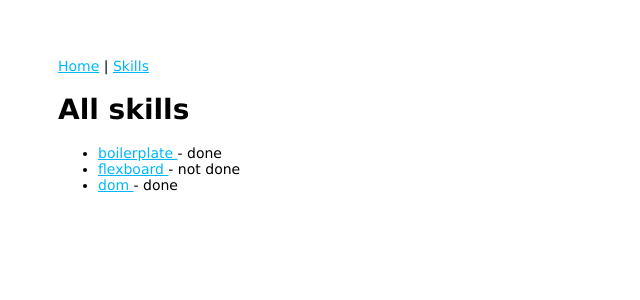
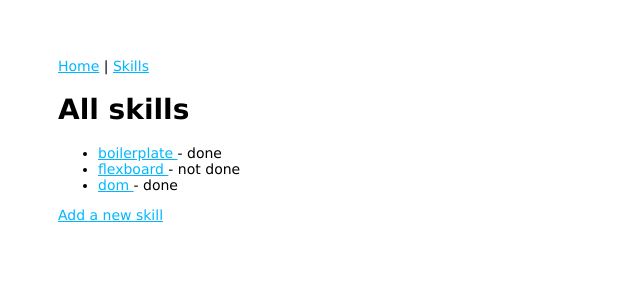
Before and after one commit to harkirats043/express-dev-skills, a Node server app: page /skills in a window 1280 px wide. Shown: the top 300 px of the page, without its empty margins (0-640 px from the left). Run offline with Node 20, Linux system fonts and the light colour scheme.

Commit message:
new add option added

```diff
--- a/controllers/skills.js
+++ b/controllers/skills.js
@@ -1,11 +1,27 @@
 // controllers/skills.js
 
-const  Skill = require("../models/skill")
+const  Skill = require("../models/skill");
+const { render } = require("../server");
 
 module.exports = {
     index,
-    show
+    show,
+    new: newSkill,
+    create
 };
+
+function create(req,res){
+  console.log(req.body);
+  Skill.create(req.body);
+   res.redirect("/skills")
+}
+
+
+function newSkill(req,res){
+  res.render("skills/new",{ title: "New Skill"
+  })
+}
+
 
 function show(req,res) {
  res.render("skills/show",{
--- a/models/skill.js
+++ b/models/skill.js
@@ -1,15 +1,23 @@
 const skills = [
-     {id:"html", skill:"boilerplate", done:true},
-     {id:"css", skill:"flexboard", done:false},
-     {id:"javascript", skill:"dom", done:true}
+  { id: "html", skill: "boilerplate", done: true },
+  { id: "css", skill: "flexboard", done: false },
+  { id: "javascript", skill: "dom", done: true }
 ]
 
 module.exports = {
   getAll,
-    getOne
+  getOne,
+  create
 };
 
-  function getOne(id){
+function create(skill){
+ // Add the id
+  skill.id = "Python";
+  skill.done = false;
+  skills.push(skill);
+}
+
+function getOne(id) {
 
   return skills.find(skill => skill.id === id);
 }
--- a/server.js
+++ b/server.js
@@ -14,7 +14,6 @@ app.set('views', path.join(__dirname, 'views'));
 app.set('view engine', 'ejs');
 
 app.use(function(req,res,next){
-  console.log("Hello SEI!")
   next();
 })
 
--- a/views/skills/index.ejs
+++ b/views/skills/index.ejs
@@ -10,4 +10,7 @@
                 </li>
                 <% }); %>
         </ul>
+
+<a href="/skills/new">Add a new skill</a>
+
         <%- include('../partials/footer') %>
```
Also changed, not shown: routes/skills.js (+9 -0 lines), views/skills/new.ejs (added, +8 -0 lines). Lines whose indentation alone changed are shown as unchanged.
